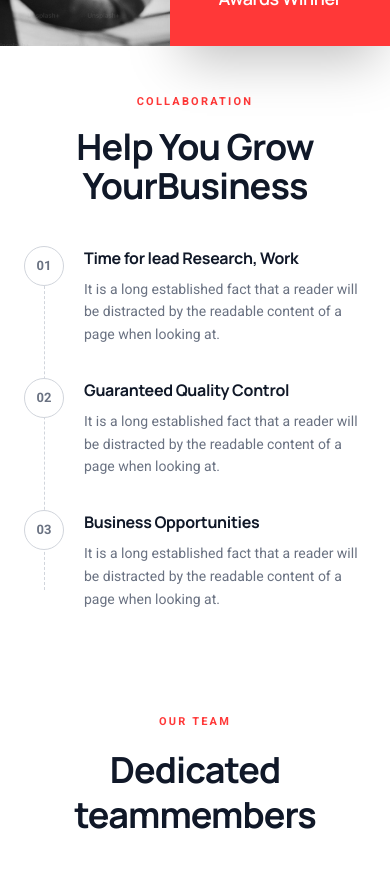
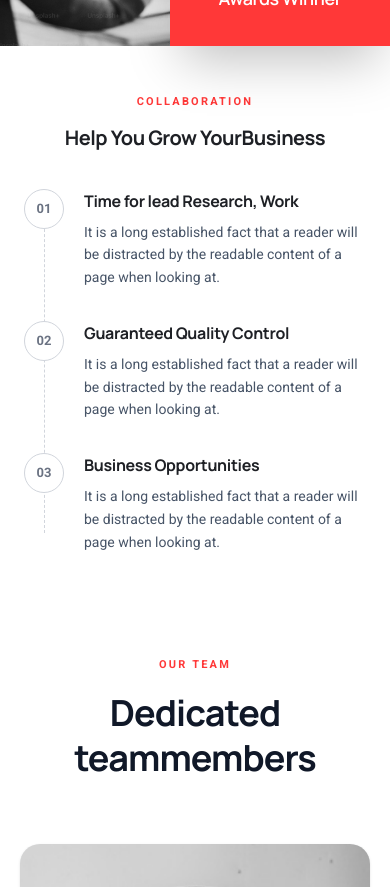
Before and after one commit to mahmudulkarim420/biliard-frontend, a React (Vite) app: page / in a window 390 px wide. Shown: the part 7140-8027 px from the top of the page. Built offline with nearby package versions, Linux system fonts and the light colour scheme.

Commit message:
modified:   src/pages/HomePage/Sections/AboutUs.tsx         modified:   src/pages/HomePage/Sections/Collaboration.tsx         modified:   src/pages/HomePage/Sections/Innovations.tsx

```diff
--- a/src/pages/HomePage/Sections/AboutUs.tsx
+++ b/src/pages/HomePage/Sections/AboutUs.tsx
@@ -51,7 +51,7 @@ const AboutUs = () => {
             </p>
 
             {/* Section heading */}
-            <h2 className="mb-8 md:mb-10 max-w-[200px] text-[20px] md:max-w-[300px] md:text-[30px] lg:max-w-[450px] lg:text-[50px] xl:max-w-[510px] xl:text-[54px] text-title">
+            <h2 className="mb-8 md:mb-10 max-w-[200px] text-[20px] md:max-w-[300px] md:text-[30px] lg:max-w-[400px] lg:text-[40px] xl:max-w-[510px] xl:text-[54px] text-title">
               We Empower Clients to  be loved
             </h2>
 
--- a/src/pages/HomePage/Sections/Collaboration.tsx
+++ b/src/pages/HomePage/Sections/Collaboration.tsx
@@ -165,7 +165,7 @@ const Collaboration = () => {
           <p className="mb-4 text-[11px] md:text-[13px] xl:text-[14px] font-bold uppercase tracking-[0.2em] text-brand text-center lg:text-left">
             COLLABORATION
           </p>
-          <h2 className="mb-10 md:mb-14 text-[36px] md:text-5xl lg:text-[54px] xl:text-[64px] 2xl:text-[72px] text-center lg:text-left font-bold leading-[1.1] text-gray-900 tracking-tight max-w-full md:max-w-[800px] xl:max-w-[900px] mx-auto lg:mx-0">
+          <h2 className="mb-10 md:mb-14 text-[20px] md:text-[20px] lg:max-w-[300px] lg:text-[35px] xl:text-[54px] text-center lg:text-left font-bold leading-[1.1] text-title tracking-tight max-w-full md:max-w-[800px] xl:max-w-[900px] mx-auto lg:mx-0">
             Help You Grow Your
             <br className="hidden xl:block" />
             Business
@@ -182,10 +182,10 @@ const Collaboration = () => {
                   {step.num}
                 </div>
                 <div>
-                  <h4 className="mb-2 text-[16px] md:text-[18px] xl:text-[22px] font-bold text-gray-900 transition-colors duration-300 group-hover:text-brand">
+                  <h4 className="mb-2 text-[16px] md:text-[18px] xl:text-[22px] font-bold text-title transition-colors duration-300 group-hover:text-brand">
                     {step.title}
                   </h4>
-                  <p className="text-[14px] xl:text-[16px] leading-relaxed text-gray-500 max-w-sm xl:max-w-md">
+                  <p className="text-[14px] xl:text-[16px] leading-relaxed text-desc max-w-sm xl:max-w-md">
                     {step.desc}
                   </p>
                 </div>
--- a/src/pages/HomePage/Sections/Innovations.tsx
+++ b/src/pages/HomePage/Sections/Innovations.tsx
@@ -111,7 +111,7 @@ const Innovations = () => {
 
         {/* ── Section Header ── */}
         <div className="mb-10 md:mb-16 flex flex-row text-left items-center justify-between gap-6 md:flex-row md:items-end text-center md:text-left xl:mb-20">
-          <h2 className="max-w-[200px] text-[20px] md:max-w-[300px] md:text-[30px] lg:max-w-[400px] lg:text-[30px] xl:max-w-[500px] xl:text-[40px] 2xl:max-w-[630px] 2xl:text-[54px] text-white leading-tight">
+          <h2 className="max-w-[200px] text-[20px] md:max-w-[300px] md:text-[30px] lg:max-w-[300px] lg:text-[30px] xl:max-w-[500px] xl:text-[40px] 2xl:max-w-[630px] 2xl:text-[54px] text-white leading-tight">
             Creative problem solving <br className="hidden xl:block" /> innovations
           </h2>
 
```
